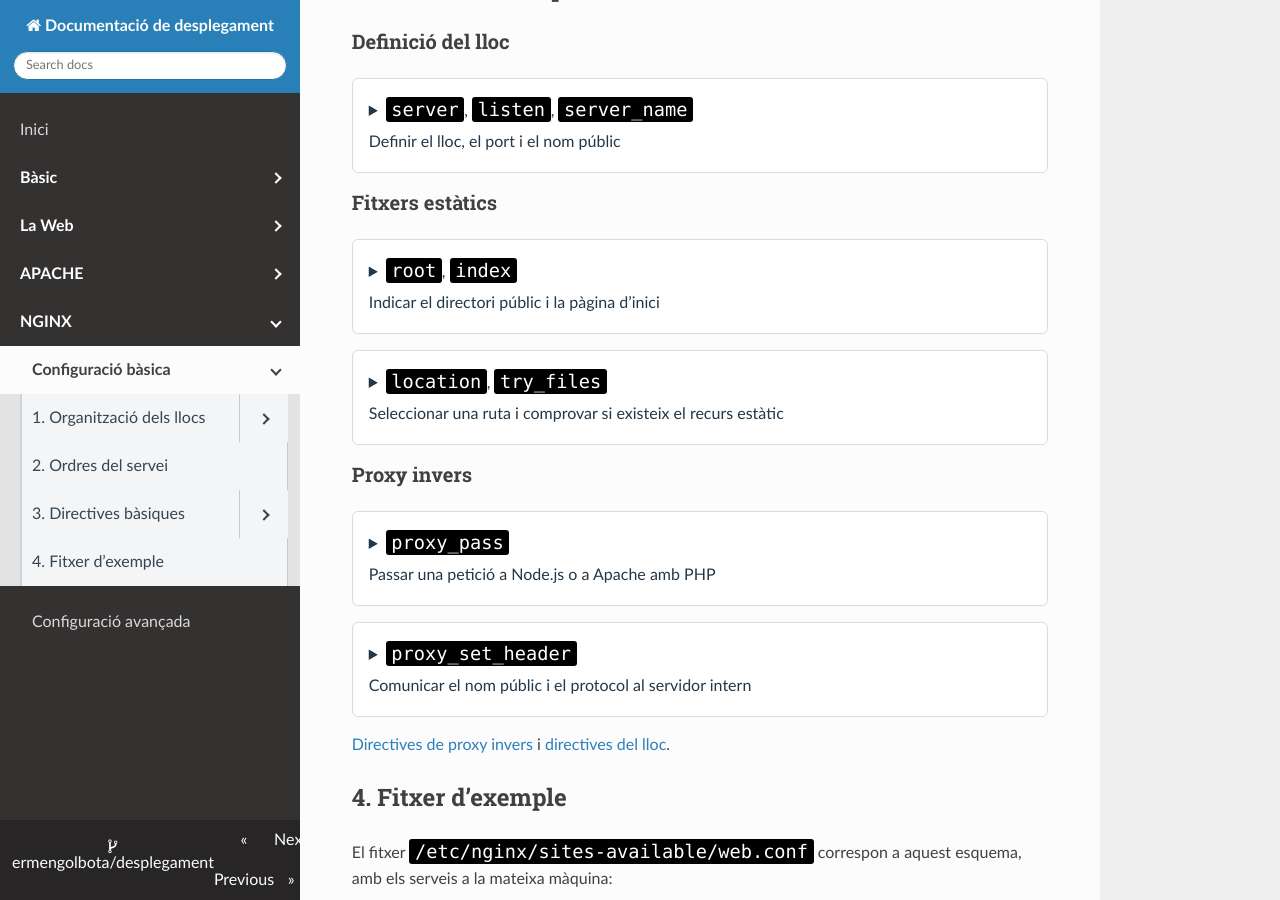
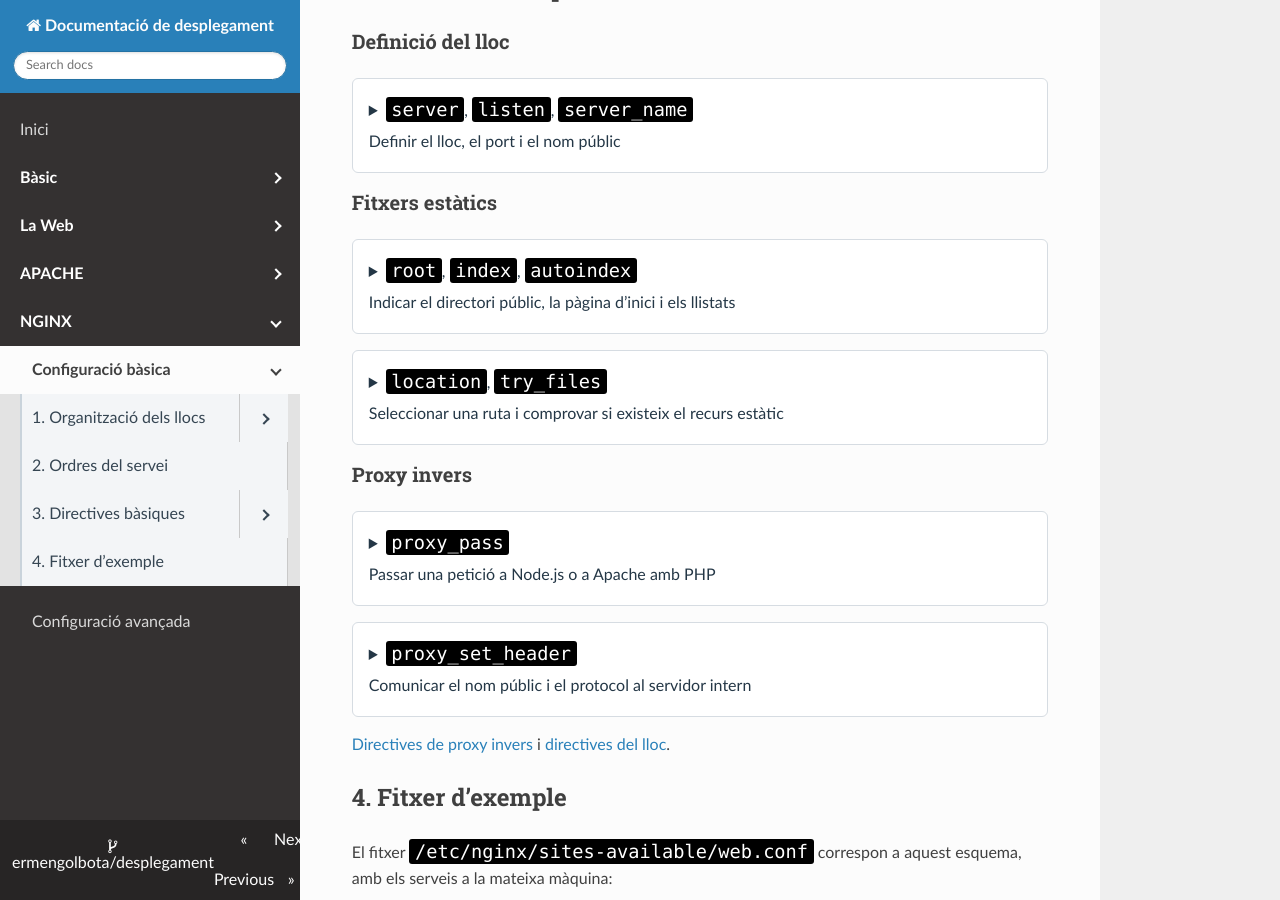
Before and after one commit to ermengolbota/desplegament, an MkDocs documentation site: the page built from docs/nginx/configuracio-basica.md, in a window 1280 px wide and 900 px high, scrolled down 1191 px. Built offline with MkDocs 1.6.1, drawn with Linux system fonts in a browser that asks for light colours; nearby versions of some CDN libraries; part of the change alters nothing that is shown.

Commit message:
index i autoindex

````diff
--- a/docs/nginx/configuracio-basica.md
+++ b/docs/nginx/configuracio-basica.md
@@ -110,7 +110,7 @@ server {
 ### Fitxers estàtics
 
 <details class="command-card" markdown="1">
-<summary><code>root</code>, <code>index</code><span class="command-description">Indicar el directori públic i la pàgina d’inici</span></summary>
+<summary><code>root</code>, <code>index</code>, <code>autoindex</code><span class="command-description">Indicar el directori públic, la pàgina d’inici i els llistats</span></summary>
 
 ```nginx
 root /var/www/web;
@@ -118,6 +118,18 @@ index index.html;
 ```
 
 Una petició a `/imatges/logo.png` correspon a `/var/www/web/imatges/logo.png`. En demanar un directori, `index` indica la pàgina d’inici que s’intenta servir.
+
+`autoindex` controla si NGINX mostra un llistat dels fitxers quan es demana un directori que no conté cap fitxer d’índex. Està desactivat per defecte. Per activar-lo només en un directori concret:
+
+```nginx
+location /descarregues/ {
+    autoindex on;
+    autoindex_exact_size off;
+    autoindex_localtime on;
+}
+```
+
+`autoindex_exact_size off` mostra mides més llegibles i `autoindex_localtime on` mostra les dates en l’hora local del servidor. No convé activar `autoindex` a tota l’arrel del lloc si el directori pot contenir fitxers privats o de configuració.
 
 Aquest directori conté només fitxers estàtics públics, com HTML, CSS, JavaScript i imatges. Els fitxers PHP de l’aplicació es desen i s’executen al servidor Apache.
 
````
